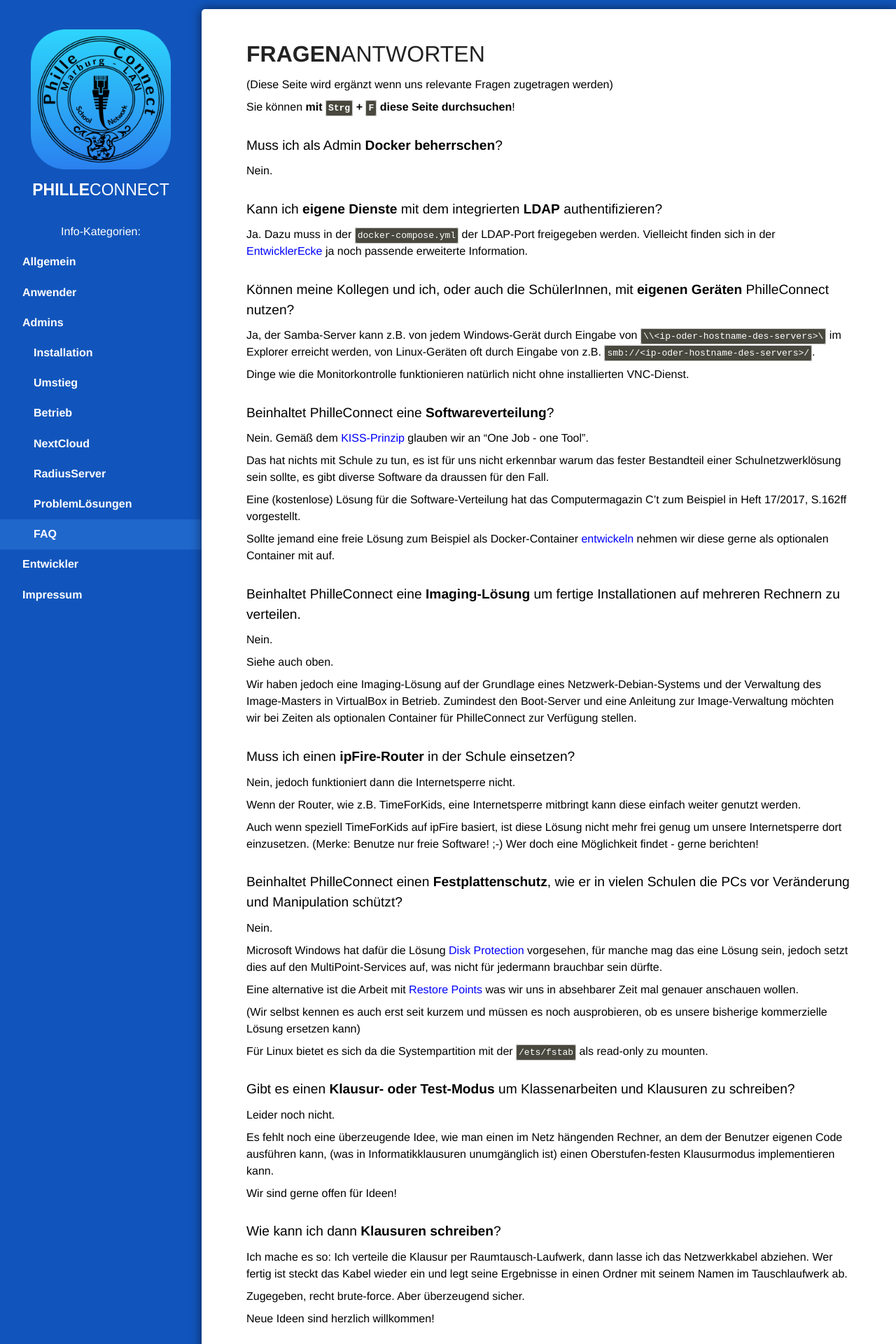
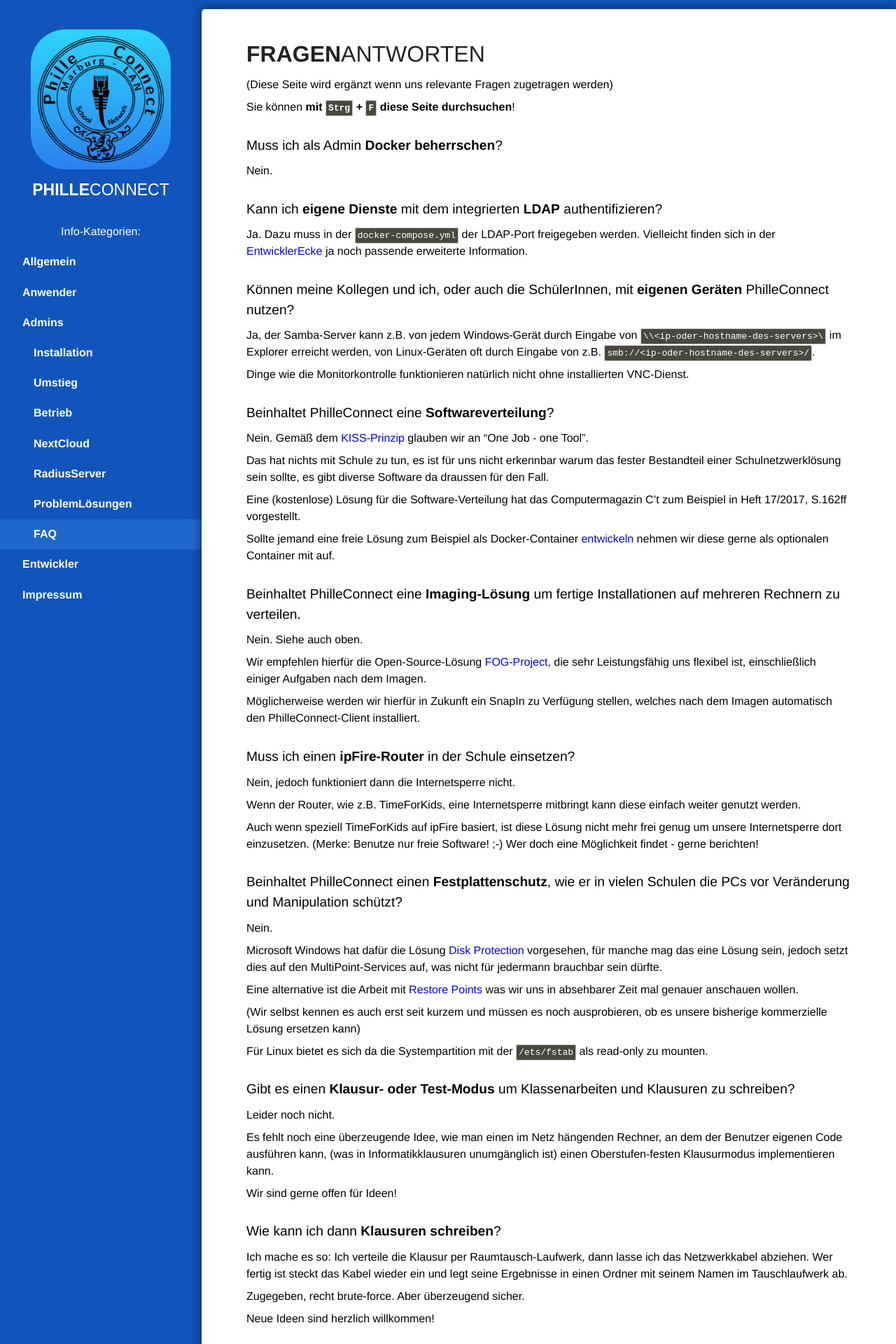
Before and after one commit to philleconnect/philleconnect.github.io, a Jekyll site: the page built from _pages/admins/08_faq.md, in a window 1280 px wide. Shown: the top 1920 px of the page at 70% size. Built offline with Jekyll 4.4.1, drawn with Linux system fonts in a browser that asks for light colours.

Commit message:
added info and link to FOG-Project

```diff
--- a/_pages/admins/08_faq.md
+++ b/_pages/admins/08_faq.md
@@ -33,11 +33,11 @@
 Sollte jemand eine freie Lösung zum Beispiel als Docker-Container [entwickeln](/Entwickler) nehmen wir diese gerne als optionalen Container mit auf.
 
 ### Beinhaltet PhilleConnect eine **Imaging-Lösung** um fertige Installationen auf mehreren Rechnern zu verteilen.
-Nein.
+Nein. Siehe auch oben.
 
-Siehe auch oben.
+Wir empfehlen hierfür die Open-Source-Lösung [FOG-Project](https://fogproject.org), die sehr Leistungsfähig uns flexibel ist, einschließlich einiger Aufgaben nach dem Imagen.
 
-Wir haben jedoch eine Imaging-Lösung auf der Grundlage eines Netzwerk-Debian-Systems und der Verwaltung des Image-Masters in VirtualBox in Betrieb. Zumindest den Boot-Server und eine Anleitung zur Image-Verwaltung möchten wir bei Zeiten als optionalen Container für PhilleConnect zur Verfügung stellen.
+Möglicherweise werden wir hierfür in Zukunft ein SnapIn zu Verfügung stellen, welches nach dem Imagen automatisch den PhilleConnect-Client installiert.
 
 ### Muss ich einen **ipFire-Router** in der Schule einsetzen?
 Nein, jedoch funktioniert dann die Internetsperre nicht.
```
